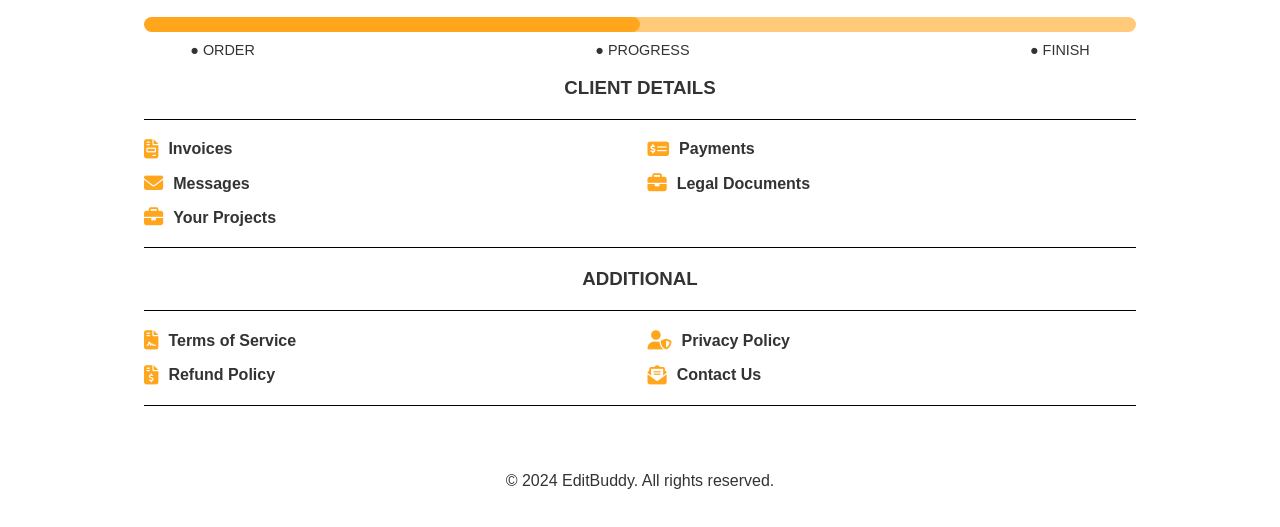
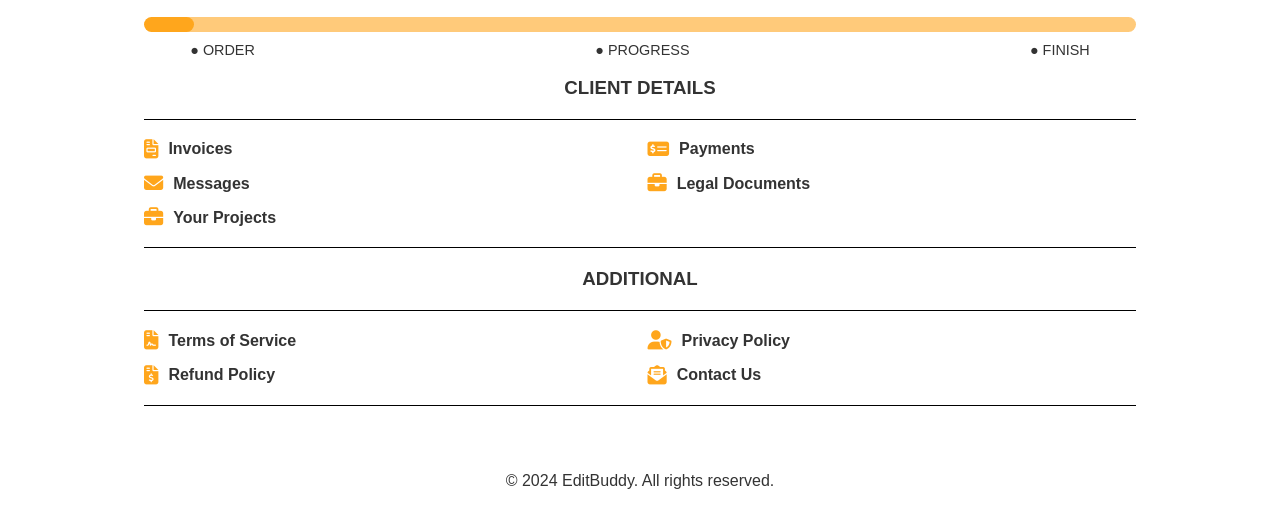
Before and after one commit to Edit-Buddy/HLMM, a plain HTML site: page index.html in a window 1280 px wide. Shown: the part 251-778 px from the top of the page. Drawn offline with nearby package versions, Linux system fonts and the light colour scheme; no server answers; a web font is replaced by a local one.

Commit message:
Update styles.css

```diff
--- a/styles.css
+++ b/styles.css
@@ -182,7 +182,7 @@ main {
 }
 
 .progress {
-    width: 50%; /* Adjust width to reflect progress */
+    width: 5%; /* Adjust width to reflect progress */
     height: 100%;
     background-color: #ffa61c;
     border-radius: 20px;
```
